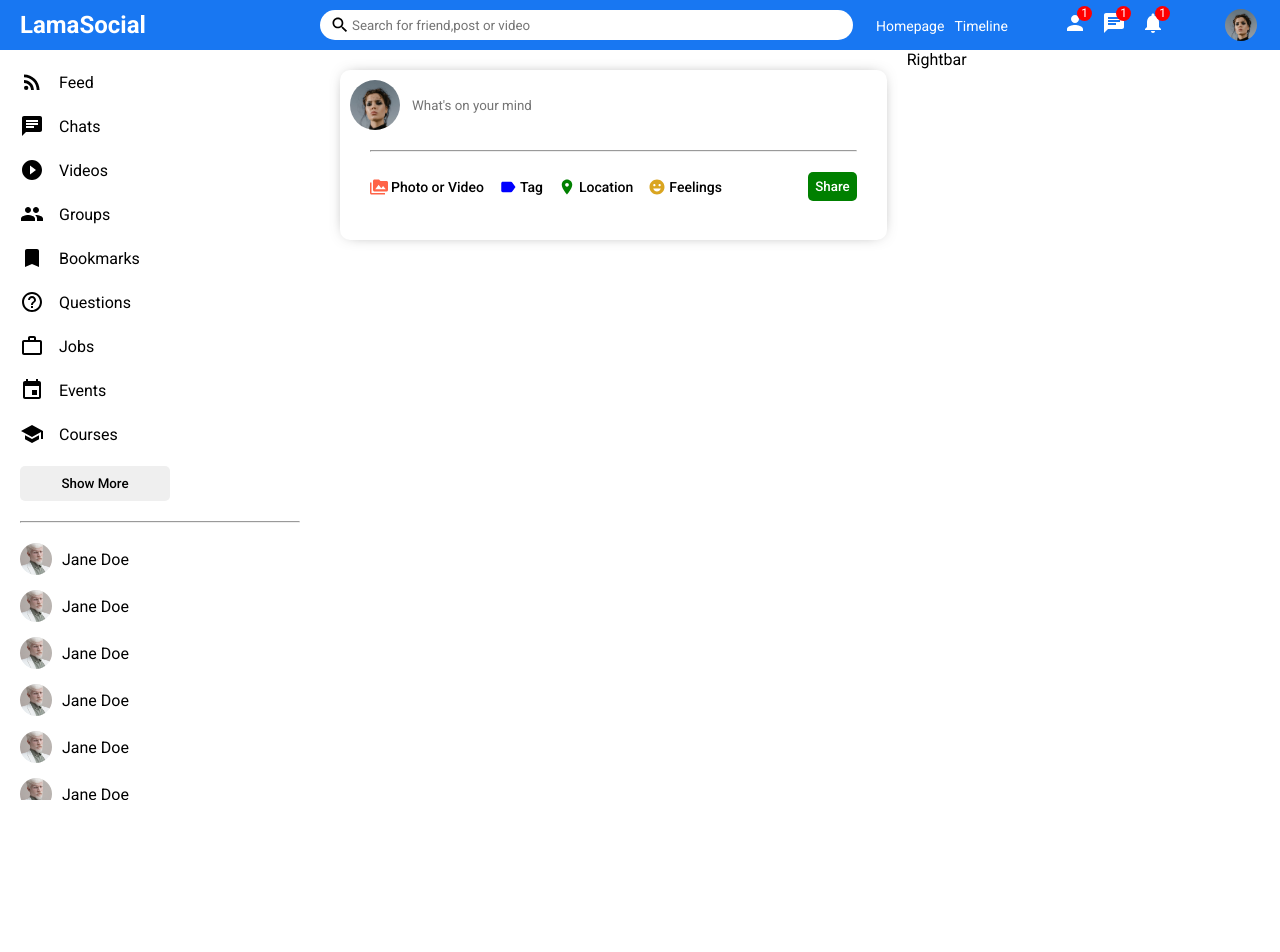
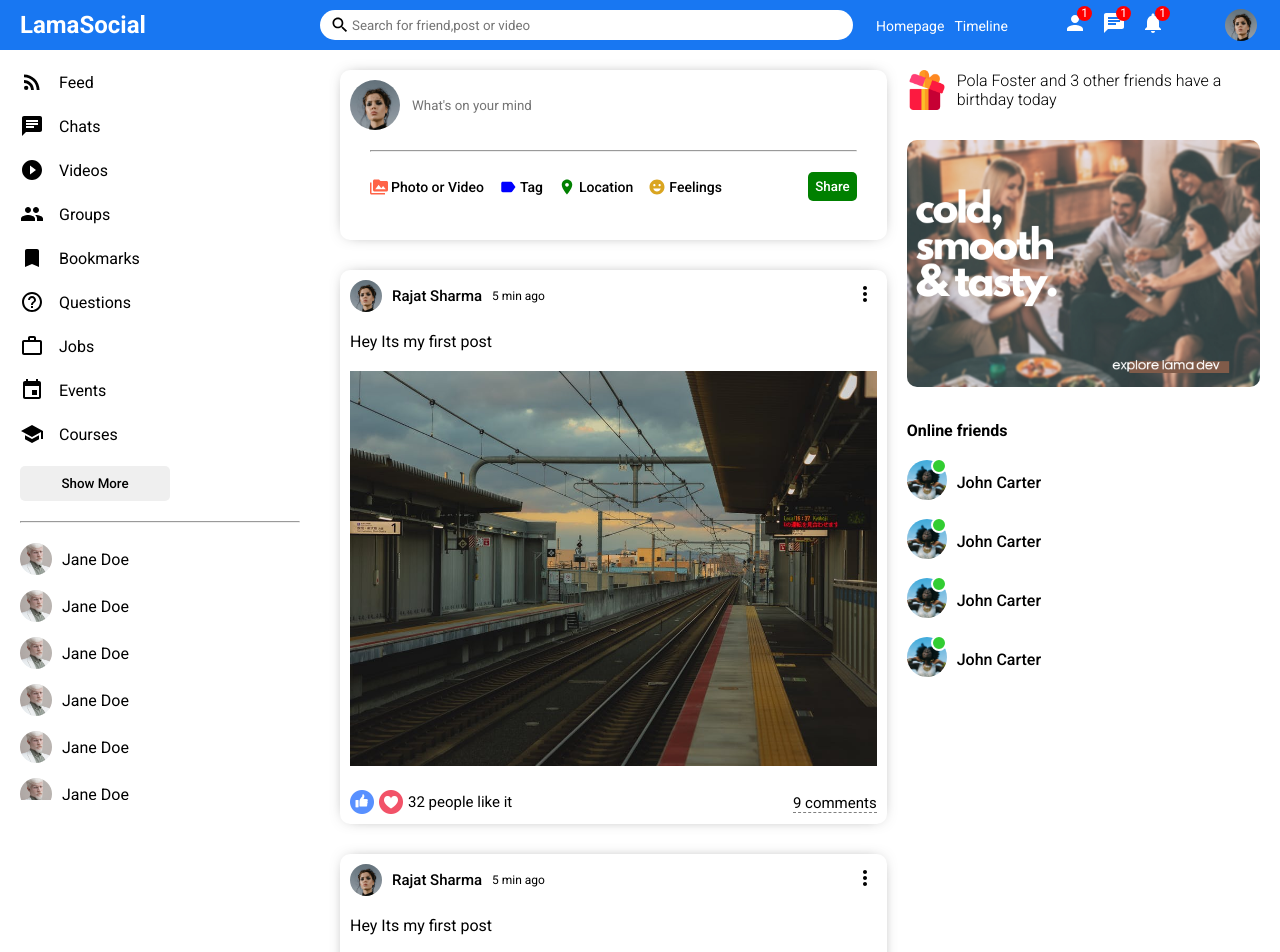
Before and after one commit to rajat4984/social-media-, a React (Create React App) app in the folder front-end/: page / in a window 1280 px wide. Shown: the top 952 px of the page. Before the commit the page ends 800 px from the top, so only its background shows below. Built offline with nearby package versions, Linux system fonts and the light colour scheme.

Commit message:
right bar completed

```diff
--- a/front-end/src/components/feed/Feed.js
+++ b/front-end/src/components/feed/Feed.js
@@ -9,6 +9,12 @@
       <div className="feedWrapper">
         <Share/>
         <Post/>
+        <Post/>
+        <Post/>
+        <Post/>
+        <Post/>
+        <Post/>
+        <Post/>
       </div>
     </div>
   );
--- a/front-end/src/components/post/Post.js
+++ b/front-end/src/components/post/Post.js
@@ -1,13 +1,45 @@
 import React from "react";
 import "./post.css";
+import { MoreVert } from "@mui/icons-material";
 
 function Post() {
   return (
     <div className="post">
       <div className="postWrapper">
-        <div className="postTop"></div>
-        <div className="postCenter"></div>
-        <div className="postBotton"></div>
+        <div className="postTop">
+          <div className="postTopLeft">
+            <img
+              src="/assets/person/1.jpeg"
+              alt=""
+              className="postProfileImg"
+            />
+            <span className="postUsername">Rajat Sharma</span>
+            <span className="postDate">5 min ago</span>
+          </div>
+          <div className="postTopRight">
+            <MoreVert />
+          </div>
+        </div>
+
+        <div className="postCenter">
+          <span className="postText">Hey Its my first post</span>
+          <img className="postImg" src="assets/post/1.jpeg" alt="" />
+        </div>
+        <div className="postBottom">
+          <div className="postBottomLeft">
+            <img className="likeIcon" src="assets/like.png" alt="" />
+            <img
+              className="
+            likeIcon"
+              src="assets/heart.png"
+              alt=""
+            />
+            <span className="postLikeCounter">32 people like it</span>
+          </div>
+          <div className="postBottomRight">
+            <span className="postCommentText">9 comments</span>
+          </div>
+        </div>
       </div>
     </div>
   );
--- a/front-end/src/components/post/post.css
+++ b/front-end/src/components/post/post.css
@@ -0,0 +1,83 @@
+.post{
+    width: 100%;
+    border-radius: 10px;
+    -webkit-box-shadow: 0px 0px 16px -8px rgba(0, 0, 0, 0.68);
+    box-shadow: 0px 0px 16px -8px rgba(0, 0, 0, 0.68);
+    margin: 30px 0;
+
+}
+
+.postWrapper{
+    padding: 10px;
+}
+
+.postTop{
+    display: flex;
+    align-items: center;
+    justify-content: space-between;
+}
+
+.postTopLeft{
+    display: flex;
+    align-items: center;
+}
+
+.postProfileImg{
+    width: 32px;
+    height: 32px;
+    border-radius: 50%;
+    object-fit: cover;
+}
+
+
+.postUsername{
+    font-size: 15px;
+    font-weight: 500;
+    margin: 0 10px;
+}
+
+.postDate{
+    font-size: 12px;
+}
+
+.postCenter{
+    margin: 20px 0;
+}
+
+.postImg{
+    margin-top: 20px;
+    width: 100%;
+    max-height: 500px;
+    object-fit: contain;
+}
+
+
+.postBottom{
+    display: flex;
+    align-items: center;
+    justify-content: space-between;
+}
+
+.postBottomLeft{
+    display: flex;
+    align-items: center;
+}
+
+
+.likeIcon{
+    width: 24px;
+    height: 24px;
+    margin-right: 5px;
+    cursor: pointer;
+}
+
+.postLikeCounter{
+    font-size: 15px;
+}
+
+
+.postCommentText{
+    cursor: pointer;
+    border-bottom: 1px dashed gray;
+    font-size: 15px;
+}
--- a/front-end/src/components/rightbar/Rightbar.js
+++ b/front-end/src/components/rightbar/Rightbar.js
@@ -2,7 +2,69 @@
 import "./rightbar.css";
 
 function Rightbar() {
-  return <div className="rightbar">Rightbar</div>;
+  return (
+    <div className="rightbar">
+      <div className="rightbarWrapper">
+        <div className="birthdayContainer">
+          <img src="assets/gift.png" alt="" className="birthdayImg" />
+          <span className="birthdayText">
+            Pola Foster and 3 other friends have a birthday today
+          </span>
+        </div>
+
+        <img src="assets/ad.png" alt="" className="rightbarAd" />
+
+        <h4 className="rightbarTitle">Online friends</h4>
+        <div className="rightbarFriendList">
+          <li className="rightbarFriend">
+            <div className="rightbarProfileImgContainer">
+              <img
+                src="assets/person/3.jpeg"
+                alt=""
+                className="rightbarProfileImg"
+              />
+              <span className="rightbarOnline"></span>
+            </div>
+            <span className="rightbarUsername">John Carter</span>
+          </li>
+
+          <li className="rightbarFriend">
+            <div className="rightbarProfileImgContainer">
+              <img
+                src="assets/person/3.jpeg"
+                alt=""
+                className="rightbarProfileImg"
+              />
+              <span className="rightbarOnline"></span>
+            </div>
+            <span className="rightbarUsername">John Carter</span>
+          </li>
+          <li className="rightbarFriend">
+            <div className="rightbarProfileImgContainer">
+              <img
+                src="assets/person/3.jpeg"
+                alt=""
+                className="rightbarProfileImg"
+              />
+              <span className="rightbarOnline"></span>
+            </div>
+            <span className="rightbarUsername">John Carter</span>
+          </li>
+          <li className="rightbarFriend">
+            <div className="rightbarProfileImgContainer">
+              <img
+                src="assets/person/3.jpeg"
+                alt=""
+                className="rightbarProfileImg"
+              />
+              <span className="rightbarOnline"></span>
+            </div>
+            <span className="rightbarUsername">John Carter</span>
+          </li>
+        </div>
+      </div>
+    </div>
+  );
 }
 
 export default Rightbar;
--- a/front-end/src/components/rightbar/rightbar.css
+++ b/front-end/src/components/rightbar/rightbar.css
@@ -1,3 +1,72 @@
-.rightbar{
-    flex: 3.5;
+.rightbar {
+  flex: 3.5;
 }
+
+.rightbarWrapper {
+  padding: 20px 20px 0 0;
+}
+
+.birthdayContainer {
+  display: flex;
+  align-items: center;
+}
+
+.birthdayImg {
+  width: 40px;
+  height: 40px;
+  margin-right: 10px;
+}
+
+.birthdayText {
+  font-weight: 300;
+  font-style: 15px;
+}
+
+.rightbarAd {
+  width: 100%;
+  border-radius: 10px;
+  margin: 30px 0;
+}
+
+.rightbarTitle {
+  margin-bottom: 20px;
+}
+
+.rightbarFriendList {
+  padding: 0;
+  margin: 0;
+  list-style: none;
+}
+
+.rightbarFriend {
+  display: flex;
+  align-items: center;
+  margin-bottom: 15px;
+}
+
+.rightbarProfileImgContainer {
+  margin-right: 10px;
+  position: relative;
+}
+
+.rightbarProfileImg {
+  width: 40px;
+  height: 40px;
+  border-radius: 50%;
+  object-fit: cover;
+}
+
+.rightbarOnline {
+  width: 12px;
+  height: 12px;
+  border-radius: 50%;
+  background: limegreen;
+  position: absolute;
+  top: -2px;
+  right: 0;
+  border: 2px solid white;
+}
+
+.rightbarUsername {
+  font-weight: 500;
+}
```
